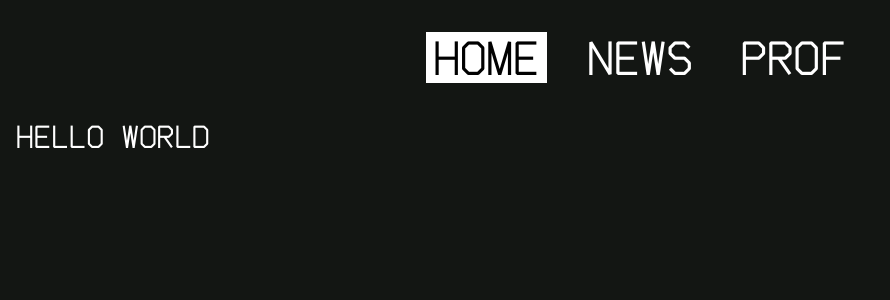
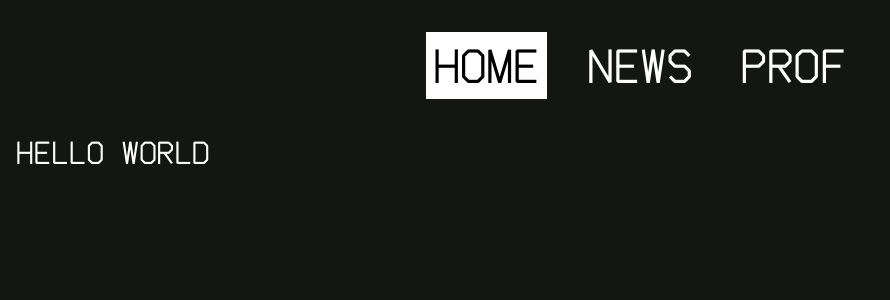
Before and after one commit to ojones28/dcs88-web, a React (Vite) app in the folder frontend/: page / in a window 1280 px wide. Shown: the top 300 px of the page, without its empty margins (0-890 px from the left). Built offline with nearby package versions, Linux system fonts and the light colour scheme; a web font is replaced by a local one.

Commit message:
Fix nav buttons

```diff
--- a/frontend/src/components/Button.jsx
+++ b/frontend/src/components/Button.jsx
@@ -1,3 +1,5 @@
+import { NavLink } from "react-router";
+
 export default function Button(props) {
     let className = "button"
     if (props.color) {
@@ -5,7 +7,7 @@ export default function Button(props) {
     }
     return (
         props.href
-        ? <a className={className} href={props.href}>{props.children}</a>
+        ? <NavLink className={className} to={props.href} end>{props.children}</NavLink>
         : <button className={className} onClick={props.onClick}>{props.children}</button>
     )
 }
--- a/frontend/src/components/Navbar.jsx
+++ b/frontend/src/components/Navbar.jsx
@@ -1,19 +1,12 @@
-import { NavLink } from "react-router";
 import Button from "./Button";
 
 export default function Navbar() {
     return (
         <div className="nav-container">
             <nav className="navbar">
-                <Button>
-                    <NavLink to="/" end>HOME</NavLink>
-                </Button>
-                <Button>
-                    <NavLink to="/news" end>NEWS</NavLink>
-                </Button>
-                <Button>
-                    <NavLink to="/profile/" end>PROF</NavLink>
-                </Button>
+                <Button href="/">HOME</Button>
+                <Button href="/news">NEWS</Button>
+                <Button href="/profile/">PROF</Button>
             </nav>
         </div>
     )
--- a/frontend/src/index.css
+++ b/frontend/src/index.css
@@ -73,12 +73,9 @@ main {
     justify-content: space-between;
 }
 
-.navbar button {
-    margin: 1rem;
-}
-
 .navbar a {
     font-size: 3rem;
+    margin: 1rem;
 }
 
 .button.red {
```
